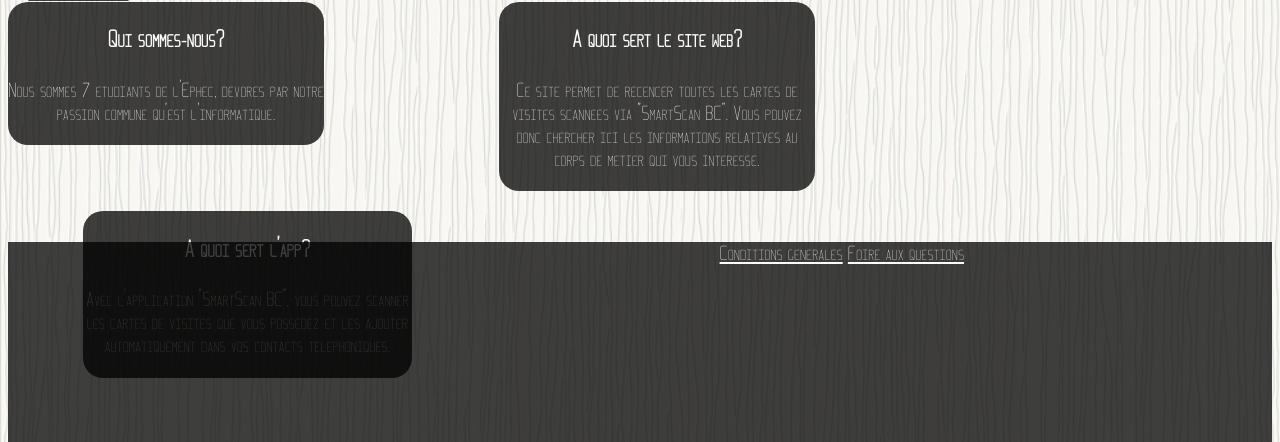
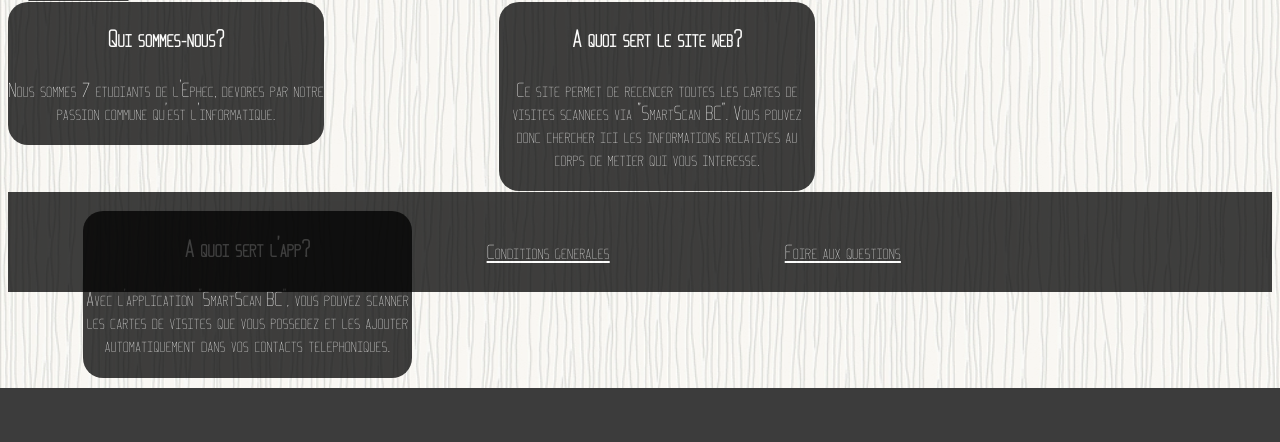
Before and after one commit to Robin-gielen/SmartScan, a PHP site: page /Site2.html in a window 1280 px wide. Shown: the part 816-1258 px from the top of the page. After the commit the page ends 1204 px from the top, so only its background shows below. Run offline with PHP 8.4, Linux system fonts and the light colour scheme.

Commit message:
Update style2.css

```diff
--- a/Site_V2/CSS/style2.css
+++ b/Site_V2/CSS/style2.css
@@ -26,13 +26,13 @@ body {
 }
 
 #equipe {
-	height : 80%;
+	height : 90%;
 	width : 25%;
 	background-color: black;
 	border-radius: 20px;
 	opacity: 0.75;
 	text-align : center;
-	display : inline-block;
+	display : block;
 	float: left;
 	margin : 10px 100px 10px 0;
 }
@@ -117,7 +117,7 @@ body {
 
 a {
 	color: white;
-	margin-top: 2%;
+	/**margin-top: 2%;**/
 }
 
 
@@ -223,38 +223,58 @@ form {
 	text-align:center;
 }
 #test2{
-	height: 20%;
+	height: 10%;
 	background-color: black;
 	width: 100%;
 	opacity: 0.75;
 
 }
 
-#conditions{
-	display : inline-block;
-	left: 50px;
-	margin: auto;
+#cond{
+	text-align : center;
+	left: 75px;
+	display : block;
+	float: left;
+	margin : 40px 100px 10px 75px;
 }
 
 #questions{
-	top: 75px;
-	margin: auto;
-	display : inline-block;
+	text-align : center;
 	left: 75px;
-}
-.texte{
-	background-attachment: fixed;
-	color: white;
-	text-align : center;
-	display: inherit;
-	margin: 50px auto;
+	display : block;
+	float: left;
+	margin : 40px 100px 10px 75px;
 }
 
-#nav3{
-	text-align: center;
-	display: inherit;
-	margin: 50px auto;
-	top: 50px;
+#contact{
+	text-align : center;
+	left: 75px;
+	display : block;
+	float: left;
+	margin : 40px 100px 10px 75px;
+}
+
+#donnees{
+	text-align : center;
+	left: 75px;
+	display : block;
+	float: left;
+	margin : 40px 100px 10px 75px;
+}
+#fcb{
+	/**text-align : center;**/
+	/**left: 75px;**/
+	display : block;
+	float: right;
+	margin : 30px 150px 10px 75px;
+	width: 3%;
+}
+#twitter{
+	/**text-align : center;**/
+	display : block;
+	float: right;
+	margin-top: 30px;
+	width: 3%;
 }
 
 ::-webkit-scrollbar {
```
